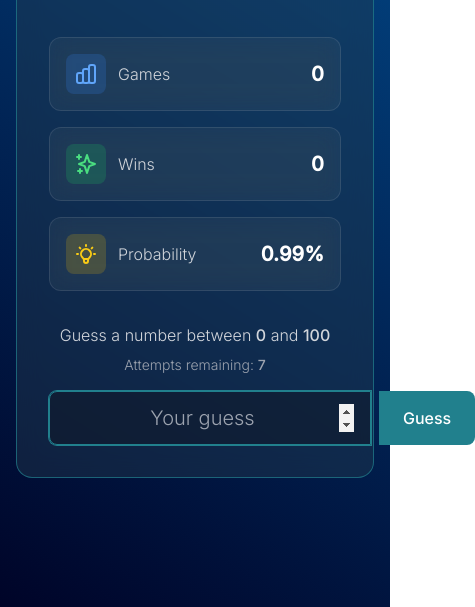
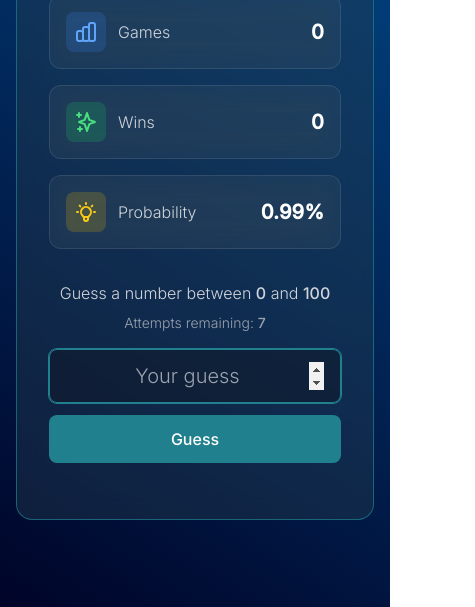
Before and after one commit to sillypari/GasIt, a plain HTML site: page index.html in a window 390 px wide. Both pictures are taken after a click on the button "Start Game". Shown: the part 237-844 px from the top of the page, 475 px wide, since content can reach past the window. Drawn offline with nearby package versions, Linux system fonts and the light colour scheme.

Commit message:
fixed guess button issue on mobile phones

```diff
--- a/index.html
+++ b/index.html
@@ -153,17 +153,17 @@
                                 Attempts remaining: <span id="attempts-remaining" class="font-medium">5</span>
                             </p>
 
-                            <div class="flex gap-2">
+                            <div class="flex flex-col sm:flex-row gap-3 mb-6">
                                 <input
                                     type="number"
                                     id="guess-input"
-                                    class="flex-1 px-4 py-3 rounded-l-lg bg-gray-900/50 border border-gray-700 focus:border-accent focus:ring-1 focus:ring-accent outline-none transition text-center text-xl"
+                                    class="w-full px-4 py-3 rounded-lg sm:rounded-r-none bg-gray-900/50 border border-gray-700 focus:border-accent focus:ring-1 focus:ring-accent outline-none transition text-center text-xl"
                                     placeholder="Your guess"
                                     min="0"
                                 >
                                 <button
                                     id="guess-button"
-                                    class="bg-accent hover:bg-opacity-90 text-white font-medium py-3 px-6 rounded-r-lg transition-all duration-300 transform hover:scale-[1.02] focus:outline-none focus:ring-2 focus:ring-offset-2 focus:ring-accent focus:ring-offset-gray-900"
+                                    class="w-full sm:w-auto bg-accent hover:bg-opacity-90 text-white font-medium py-3 px-6 rounded-lg sm:rounded-l-none transition-all duration-300 transform hover:scale-[1.02] focus:outline-none focus:ring-2 focus:ring-offset-2 focus:ring-accent focus:ring-offset-gray-900"
                                 >
                                     Guess
                                 </button>
```
